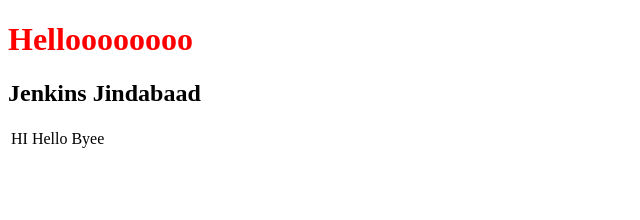
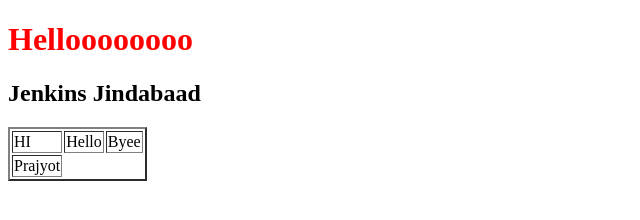
Before and after one commit to prajyot-pomannawar/bond, a plain HTML site: page index.html in a window 1280 px wide. Shown: the whole page, without its empty margins (0-640 px from the left). Drawn offline with Linux system fonts and the light colour scheme.

Commit message:
todays addition

```diff
--- a/index.html
+++ b/index.html
@@ -14,12 +14,15 @@
 <body>
     <h1>Helloooooooo</h1>
     <h2>Jenkins Jindabaad</h2>
-    <table>
+    <table border="2">
         <tr>
             <td>HI</td>
             <td>Hello</td>
             <td>Byee</td>
         </tr>
+        <tr>
+            <td>Prajyot</td>
+        </tr>
     </table>
 </body>
 </html>
```
